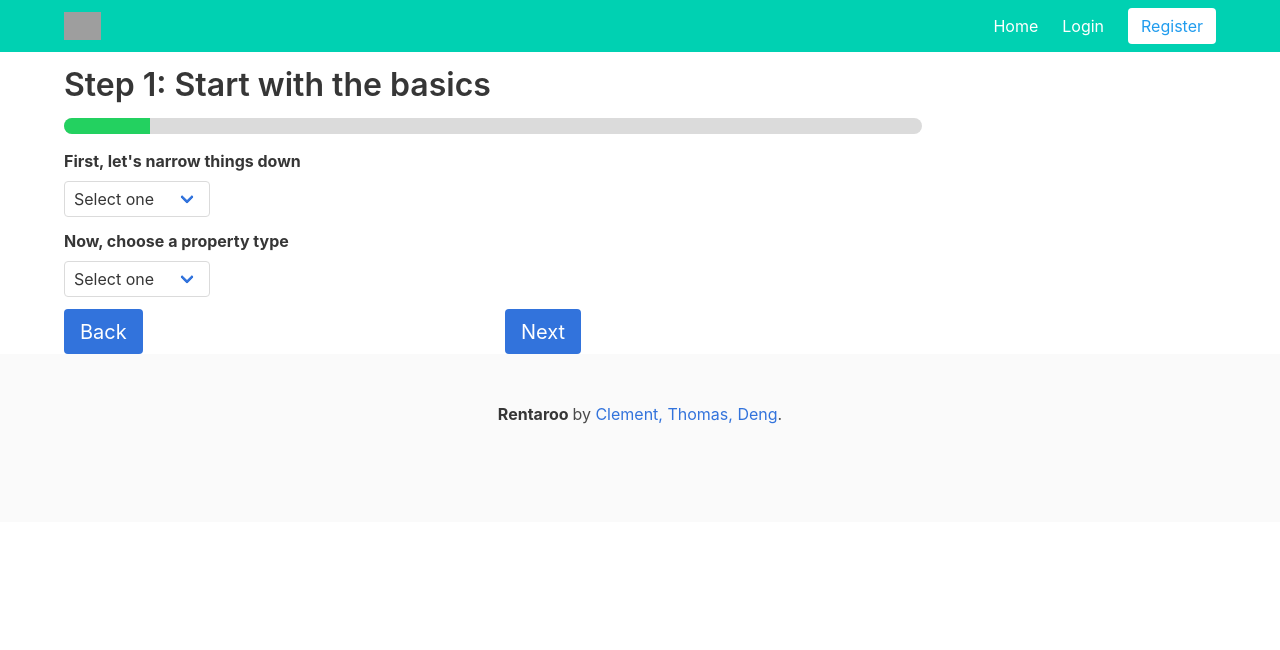
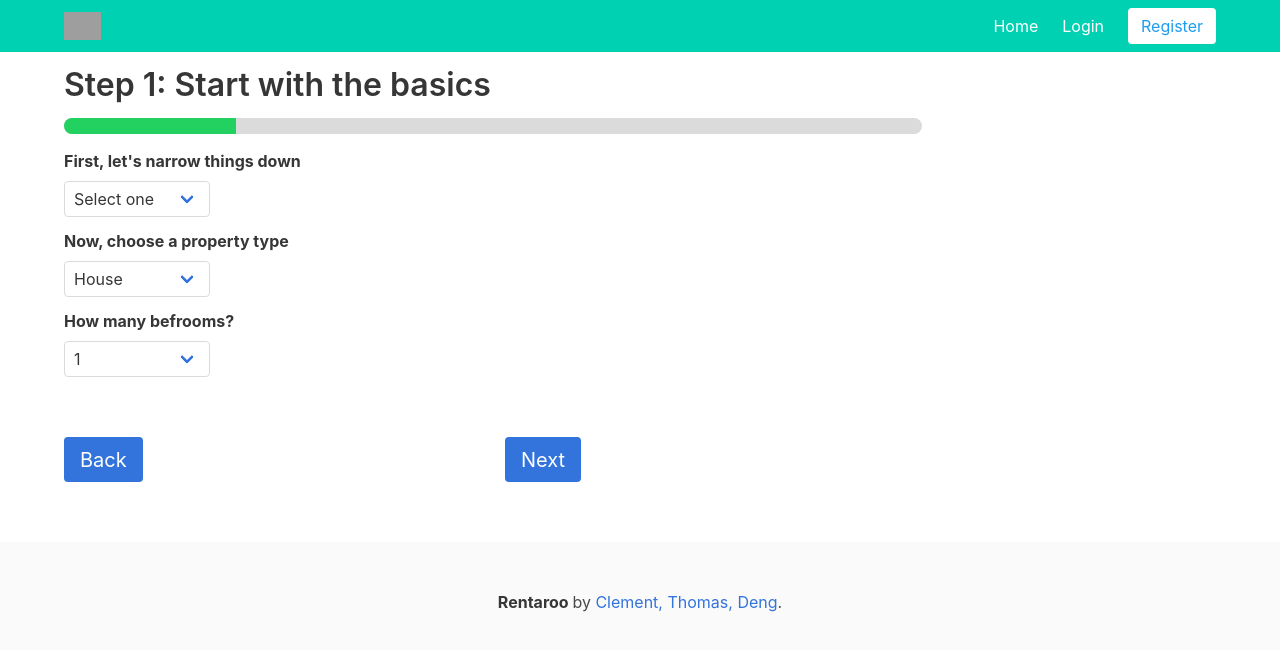
Before and after one commit to clem109/rentaroo, a Next.js app: page /register in a window 1280 px wide. Shown: the top 650 px of the page. Built offline with nearby package versions, Linux system fonts and the light colour scheme; grey boxes are pictures that could not be loaded.

Commit message:
push some shit

```diff
--- a/components/Navbar.js
+++ b/components/Navbar.js
@@ -40,11 +40,9 @@ export default class Navbar extends React.PureComponent {
                     Home
                   </a>
                 </Link>
-                <Link href="/login">
-                  <a className="navbar-item">
-                    Login
-                  </a>
-                </Link>
+                <a className="navbar-item">
+                  Login
+                </a>
 
                 <span className="navbar-item">
                   <a className="button is-info is-inverted" onClick={this.toggleModal}>
--- a/pages/register.js
+++ b/pages/register.js
@@ -4,7 +4,25 @@ import Footer from '../components/Footer'
 import {mockData} from '../mockData'
 export default class extends React.Component {
 
-  // example of getting data
+  constructor(props) {
+    super(props)
+    this.state = {
+      questionSet: 1,
+      complete: false
+    }
+  }
+
+  onButtonClick = () => {
+
+    if (this.state.questionSet === 3) {
+      this.setState({
+        complete: !this.state.complete
+      })
+    }
+    this.setState({
+      questionSet: this.state.questionSet + 1
+    })
+  }
 
   render() {
     return (
@@ -17,31 +35,88 @@ export default class extends React.Component {
             className="title is-large"
             style={{
             marginTop: "15px"
-          }}>Step 1: Start with the basics</h1>
+          }}>{titlesArray[this.state.questionSet - 1]}</h1>
 
         </div>
-        <Content/>
+        <div className="container" style={{
+          paddingBottom: "60px"
+        }}>
+
+          <div class="columns">
+            <div class="column is-three-quarters">
+
+              <progress
+                className="progress is-success"
+                value={determineProgress(this.state.questionSet)}
+                max="100"
+                style={{
+                margin: "15px 0px"
+              }}>60%</progress>
+
+              {renderQuestions(this.state.questionSet)}
+
+              <BottomButtons onClick={this.onButtonClick} complete={this.state.complete}/>
+
+            </div>
+          </div>
+        </div>
         <Footer/>
       </div>
     )
   }
 
 }
-const Content = () => {
 
+const renderQuestions = number => {
+  if (number === 1) {
+    return <QuestionsOne/>
+  }
+  if (number === 2) {
+    return <QuestionTwo/>
+  }
+  if (number === 3) {
+    return <QuestionThree/>
+  }
+
+  return <Complete/>
+}
+
+const BottomButtons = ({onClick, complete}) => {
   return (
-    <div className="container">
+    <div class="columns" style={{
+      paddingTop: "60px"
+    }}>
+      <div class="column">
+        <div class="control">
+          <button class="button is-link is-medium">Back</button>
+        </div>
+      </div>
+      <div class="column">
+        <div class="control">
+          <button class="button is-link is-medium" onClick={onClick}>{complete
+              ? 'Complete'
+              : "Next"}</button>
+        </div>
+      </div>
+    </div>
+  )
+}
 
-      <div class="columns">
-        <div class="column is-three-quarters">
+const determineProgress = num => {
+  const progressAmounts = {
+    1: 20,
+    2: 50,
+    3: 75,
+    4: 100
+  }
 
-          <progress
-            className="progress is-success"
-            value="10"
-            max="100"
-            style={{
-            margin: "15px 0px"
-          }}>60%</progress>
+  return progressAmounts[num]
+}
+const titlesArray = ["Step 1: Start with the basics", "Step 2: Where are you at?", "Step 3: What ameneties do you have?", "Congratulations you're all set!"]
+
+const QuestionsOne = () => {
+  return (
+    <div>
       <div class="field">
         <label class="label">First, let's narrow things down</label>
         <div class="control is-large">
@@ -59,33 +134,109 @@ const Content = () => {
         <div class="control is-large">
           <div class="select">
             <select>
-                  <option>Select one</option>
+              <option>House</option>
               <option>With options</option>
             </select>
           </div>
         </div>
       </div>
-          <BottomButtons/>
 
+      <div class="field">
+        <label class="label">How many befrooms?</label>
+        <div class="control is-large">
+          <div class="select">
+            <select>
+              <option>1</option>
+              <option>With options</option>
+            </select>
+          </div>
         </div>
       </div>
     </div>
   )
 }
 
-const BottomButtons = () => {
+const QuestionTwo = () => {
   return (
-    <div class="columns">
-      <div class="column">
-        <div class="control">
-          <button class="button is-link is-medium">Back</button>
-        </div>
-      </div>
-      <div class="column">
-        <div class="control">
-          <button class="button is-link is-medium">Next</button>
+    <div>
+      <div className="columns">
+        <div className="column">
+          <div class="field">
+            <label class="label">State</label>
+            <div class="control is-large">
+              <div class="select">
+                <input class="input is-medium" type="text" placeholder="Guangdong"/>
               </div>
             </div>
           </div>
+        </div>
+        <div className="column">
+          <div class="field">
+            <label class="label">City</label>
+            <div class="control is-large">
+              <div class="select">
+                <input class="input is-medium" type="text" placeholder="Shenzhen"/>
+              </div>
+            </div>
+          </div>
+        </div>
+      </div>
+      <div class="field">
+        <label class="label">Street Address</label>
+        <div class="control is-large">
+          <input class="input is-medium" type="text" placeholder="123 fake street"/>
+        </div>
+      </div>
+
+      <div class="field">
+        <label class="label">Appt, Suite, Bldg (optional)</label>
+        <div class="control is-large">
+          <input class="input is-medium" type="text" placeholder="appt 13"/>
+
+        </div>
+      </div>
+
+    </div>
   )
 }
+
+const QuestionThree = () => {
+  return (
+    <div styles={{
+      flexDirection: "column",
+      display: "flex"
+    }}>
+      <label class="checkbox">
+        <input type="checkbox"/>
+        Television
+      </label>
+      <label class="checkbox">
+        <input type="checkbox"/>
+        Wi-Fi
+      </label>
+      <label class="checkbox">
+        <input type="checkbox"/>
+        Swimming Pool
+      </label>
+      <label class="checkbox">
+        <input type="checkbox"/>
+        Breakfast Included
+      </label>
+      <label class="checkbox">
+        <input type="checkbox"/>
+        Heat
+      </label>
+      <label class="checkbox">
+        <input type="checkbox"/>
+        Towels Included
+      </label>
+    </div>
+  )
+
+}
+const Complete = () => {
+  return (
+    <h1>complete</h1>
+  )
+
+}
```
Also changed, not shown: pages/index.js (+16 -4 lines). Lines whose indentation alone changed are shown as unchanged.
